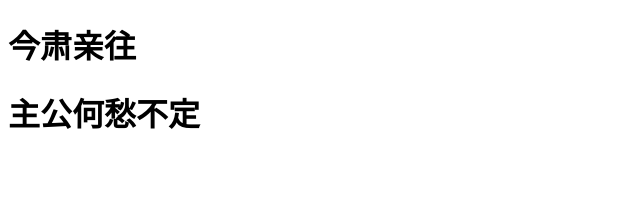
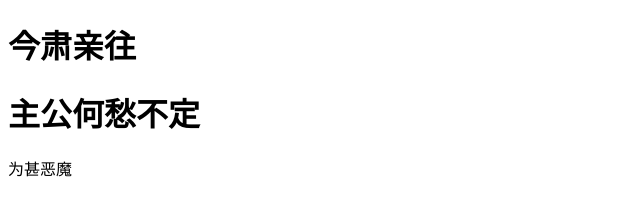
Before and after one commit to ikunness/git123, a plain HTML site: page index.html in a window 1280 px wide. Shown: the whole page, without its empty margins (0-640 px from the left). Drawn offline with Linux system fonts and the light colour scheme.

Commit message:
分分分

```diff
--- a/index.html
+++ b/index.html
@@ -8,5 +8,6 @@
   <body>
     <h1>今肃亲往</h1>
     <h1>主公何愁不定</h1>
+    为甚恶魔
   </body>
 </html>
```
